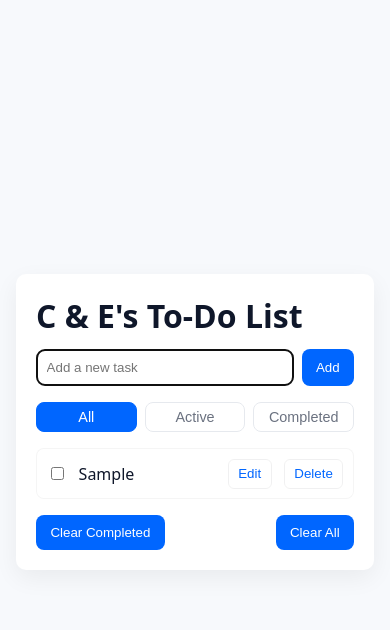
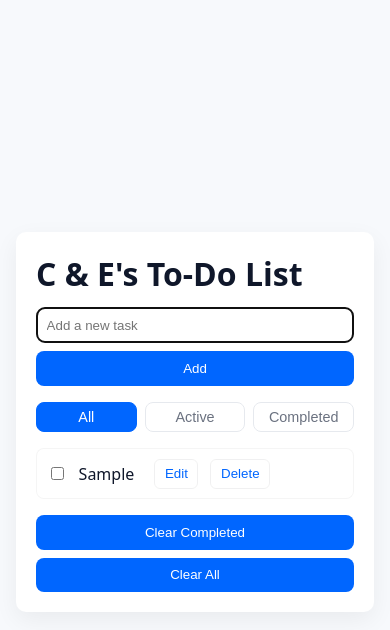
Before and after one commit to cuduco19/todo, a plain HTML site: page index.html in a window 390 px wide. Both pictures are taken after typing "Sample" into the empty fields and a click on the button "Add". Drawn offline with Linux system fonts and the light colour scheme.

Commit message:
fix: remove debug log and enhance text handling in task list

```diff
--- a/app.js
+++ b/app.js
@@ -44,7 +44,6 @@ function renderTasks(){
         return;
     }
 
-    console.log(currentFilter);
     // Render only the filtered set of tasks
     filteredTasks.forEach(task => {
         const li = document.createElement('li');
--- a/styles.css
+++ b/styles.css
@@ -76,13 +76,24 @@ li.task {
 }
 
 li.task .text {
-    flex: 1;
+    word-break: break-word;   /* Breaks long words safely if they hit the wall */
+    overflow-wrap: anywhere;  /* Ensures ultra-long strings (like links) won't overflow */
+    white-space: normal;      /* Overrides any clipping behavior */
+    padding-right: 0.5rem;    /* Keeps text from hugging the buttons too tightly */
 }
 
 li.task.completed .text {
     text-decoration: line-through;
     color: var(--muted);
 }
+
+/* 2. Upgrade the edit input box so it handles its parent flex correctly */
+li.task .edit-input {
+    flex: 1;
+    min-width: 0;             /* Allows the input to shrink smaller than default */
+    width: 100%;              /* Forces it to safely occupy the flex track */
+}
+
 
 button.small {
     padding: 0.4rem 0.6rem;
@@ -126,3 +137,32 @@ button.small {
     color: white;
     border-color: var(--accent);
 }
+
+/* ==========================================
+   RESPONSIVE DESIGN (FOR SMALL SCREENS)
+   ========================================== */
+
+/* Triggers when the screen width drops below 400px */
+@media (max-width: 400px) {
+    /* 1. Stack the input form vertically */
+    #task-form {
+        flex-direction: column;
+        gap: 0.5rem;
+    }
+
+    #task-input,
+    #task-form button {
+        width: 100%; /* Make them stretch full-width */
+    }
+
+    /* 2. Stack the clear action buttons vertically */
+    .actions {
+        flex-direction: column;
+        gap: 0.5rem;
+    }
+
+    .actions button {
+        width: 100%;
+    }
+
+}
```
